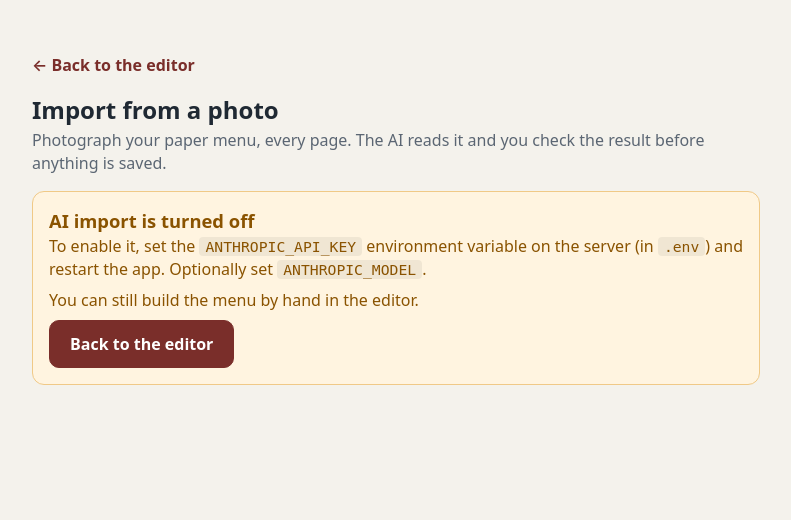
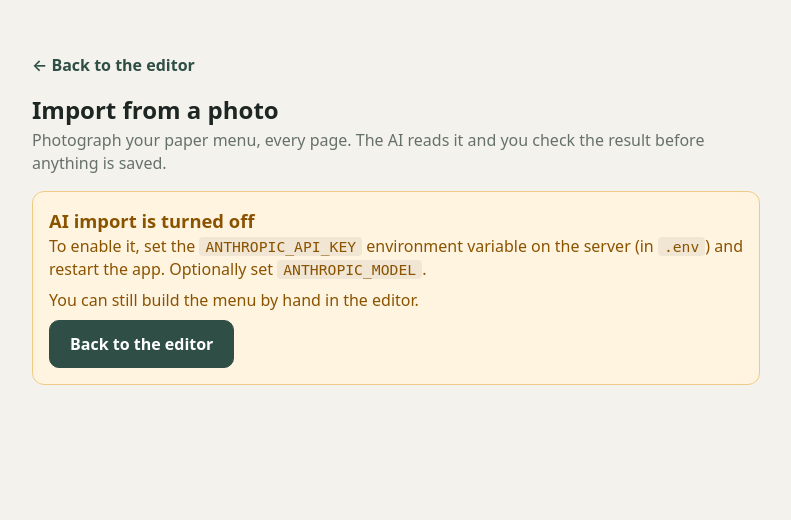
Before and after one commit to x451F/qr-menu-studio, a Django app: template templates/ai/import_upload.html in a window 1280 px wide. Shown: the part 56-576 px from the top of the page, without its empty margins (244-1035 px from the left). Run offline with Django 5.2, Linux system fonts and the light colour scheme; the template is opened without the code that fills it, so the values that code supplies are empty; parts of the project's set-up code (start-up, migrations or seed data) failed here and were passed over.

Commit message:
Import page uses the editor design tokens

```diff
--- a/static/ai/import.css
+++ b/static/ai/import.css
@@ -1,13 +1,13 @@
 /* AI import screens. Self-contained (prefixed .ai-) so it works with whatever editor base provides. */
 .ai-page {
-  --ai-ink: #1f2933;
-  --ai-muted: #5b6673;
-  --ai-line: #d9dee4;
-  --ai-bg: #f5f6f8;
-  --ai-card: #fff;
-  --ai-accent: #7a2e2a;
+  --ai-ink: var(--ink, #1d2622);
+  --ai-muted: var(--muted, #66716b);
+  --ai-line: var(--line, #e3dfd3);
+  --ai-bg: var(--bg, #f4f2ec);
+  --ai-card: var(--surface, #fff);
+  --ai-accent: var(--primary, #2f4f46);
   --ai-accent-ink: #fff;
-  --ai-ok: #1d6b3a;
+  --ai-ok: var(--ok, #2c7a55);
   --ai-warn-bg: #fff4e0;
   --ai-warn: #8a5300;
   --ai-bad-bg: #fdecea;
@@ -40,9 +40,9 @@
   background: var(--ai-card); color: var(--ai-ink); font: inherit; font-weight: 600; cursor: pointer;
   text-decoration: none; touch-action: manipulation;
 }
-.ai-btn:hover { border-color: #b8c0c9; }
+.ai-btn:hover { border-color: var(--line-strong, #cfc9b9); }
 .ai-btn:focus-visible, .ai-page input:focus-visible, .ai-page textarea:focus-visible, .ai-page select:focus-visible, .ai-page summary:focus-visible {
-  outline: 3px solid #2b6cb0; outline-offset: 2px;
+  outline: 3px solid var(--primary, #2f4f46); outline-offset: 2px;
 }
 .ai-btn--primary { background: var(--ai-accent); border-color: var(--ai-accent); color: var(--ai-accent-ink); }
 .ai-btn--primary:hover { filter: brightness(1.08); border-color: var(--ai-accent); }
@@ -57,7 +57,7 @@
 .ai-pick svg { width: 28px; height: 28px; }
 .ai-pick input[type=file] { position: absolute; width: 1px; height: 1px; opacity: 0; overflow: hidden; pointer-events: none; }
 .ai-pick label { position: relative; }
-.ai-pick label:focus-within { outline: 3px solid #2b6cb0; outline-offset: 2px; }
+.ai-pick label:focus-within { outline: 3px solid var(--primary, #2f4f46); outline-offset: 2px; }
 .ai-thumbs { list-style: none; margin: 0 0 12px; padding: 0; display: grid; grid-template-columns: repeat(auto-fill, minmax(96px, 1fr)); gap: 10px; }
 .ai-thumb { position: relative; aspect-ratio: 3 / 4; border-radius: 8px; overflow: hidden; border: 1px solid var(--ai-line); background: #e9ecef; }
 .ai-thumb img { width: 100%; height: 100%; object-fit: cover; display: block; }
@@ -88,12 +88,12 @@
 .ai-check small { display: block; color: var(--ai-muted); }
 .ai-sec-title { display: flex; align-items: center; justify-content: space-between; gap: 8px; margin: 24px 0 8px; }
 .ai-cat { padding: 0; overflow: hidden; }
-.ai-cat__head { display: flex; align-items: center; gap: 12px; padding: 12px 16px; background: #eef0f3; border-bottom: 1px solid var(--ai-line); }
+.ai-cat__head { display: flex; align-items: center; gap: 12px; padding: 12px 16px; background: var(--surface-2, #faf9f5); border-bottom: 1px solid var(--ai-line); }
 .ai-hit { display: flex; align-items: center; justify-content: center; width: 44px; height: 44px; margin: -10px -8px -10px -8px; flex: none; cursor: pointer; }
 .ai-cat__head input[type=checkbox], .ai-item__on { width: 24px; height: 24px; flex: none; margin: 0; accent-color: var(--ai-accent); }
 .ai-cat__name { flex: 1; min-width: 0; }
 .ai-cat__meta { padding: 8px 16px 0; color: var(--ai-muted); font-size: .92rem; }
-.ai-badge { display: inline-block; background: #e3f1e7; color: var(--ai-ok); border-radius: 99px; padding: 1px 10px; font-size: .85rem; font-weight: 600; }
+.ai-badge { display: inline-block; background: var(--ok-soft, #e2f3ea); color: var(--ai-ok); border-radius: 99px; padding: 1px 10px; font-size: .85rem; font-weight: 600; }
 .ai-item { display: grid; grid-template-columns: 28px 1fr; gap: 4px 12px; padding: 14px 16px; border-top: 1px solid var(--ai-line); }
 .ai-cat__head + .ai-item, .ai-cat__meta + .ai-item { border-top: 0; }
 
@@ -102,7 +102,7 @@
 .ai-cat.is-off .ai-cat__head { opacity: 1; }
 
 .ai-page input[type=text], .ai-page select, .ai-page textarea {
-  width: 100%; min-height: 44px; padding: 8px 12px; border: 1px solid #b8c0c9; border-radius: 8px; background: #fff;
+  width: 100%; min-height: 44px; padding: 8px 12px; border: 1px solid var(--line-strong, #cfc9b9); border-radius: 8px; background: #fff;
   font: inherit; font-size: 16px; color: var(--ai-ink); margin: 0;
 }
 .ai-page textarea { min-height: 64px; resize: vertical; }
@@ -114,13 +114,13 @@
 .ai-price__flag { grid-column: 1 / -1; color: var(--ai-bad); font-size: .92rem; font-weight: 600; margin: -2px 0 0; }
 .ai-price__flag::before { content: "\26A0\FE0E  "; }
 .ai-tags > summary { display: flex; flex-wrap: wrap; align-items: center; gap: 6px; min-height: 44px; cursor: pointer; color: var(--ai-muted); font-size: .95rem; }
-.ai-tags > summary .ai-badge { background: #eef0f3; color: var(--ai-ink); }
+.ai-tags > summary .ai-badge { background: var(--surface-2, #faf9f5); color: var(--ai-ink); }
 .ai-chips { display: flex; flex-wrap: wrap; gap: 8px; padding: 4px 0 8px; }
 .ai-chip { position: relative; }
 .ai-chip input { position: absolute; opacity: 0; width: 100%; height: 100%; margin: 0; cursor: pointer; }
-.ai-chip span { display: inline-flex; align-items: center; min-height: 44px; padding: 0 14px; border: 1px solid #b8c0c9; border-radius: 99px; background: #fff; font-size: .95rem; }
+.ai-chip span { display: inline-flex; align-items: center; min-height: 44px; padding: 0 14px; border: 1px solid var(--line-strong, #cfc9b9); border-radius: 99px; background: #fff; font-size: .95rem; }
 .ai-chip input:checked + span { background: var(--ai-accent); border-color: var(--ai-accent); color: #fff; }
-.ai-chip input:focus-visible + span { outline: 3px solid #2b6cb0; outline-offset: 2px; }
+.ai-chip input:focus-visible + span { outline: 3px solid var(--primary, #2f4f46); outline-offset: 2px; }
 .ai-special { display: grid; gap: 8px; }
 .ai-special__row { display: grid; grid-template-columns: 28px 1fr; gap: 12px; }
 .ai-foot-actions { display: flex; flex-wrap: wrap; gap: 8px; margin-top: 8px; }
@@ -132,7 +132,7 @@
 .ai-bar__inner { max-width: 760px; margin: 0 auto; display: flex; flex-wrap: wrap; align-items: center; gap: 8px 12px; }
 .ai-bar__count { flex: 1 1 100%; margin: 0; font-weight: 600; font-size: .95rem; }
 .ai-bar__inner .ai-btn--primary { flex: 1 1 100%; }
-.ai-toast { display: inline-block; padding: 6px 12px; border-radius: 8px; background: #e3f1e7; color: var(--ai-ok); font-weight: 600; }
+.ai-toast { display: inline-block; padding: 6px 12px; border-radius: 8px; background: var(--ok-soft, #e2f3ea); color: var(--ai-ok); font-weight: 600; }
 .ai-toast--error { background: var(--ai-bad-bg); color: var(--ai-bad); }
 .ai-sr { position: absolute; width: 1px; height: 1px; overflow: hidden; clip: rect(0 0 0 0); white-space: nowrap; }
 
```
